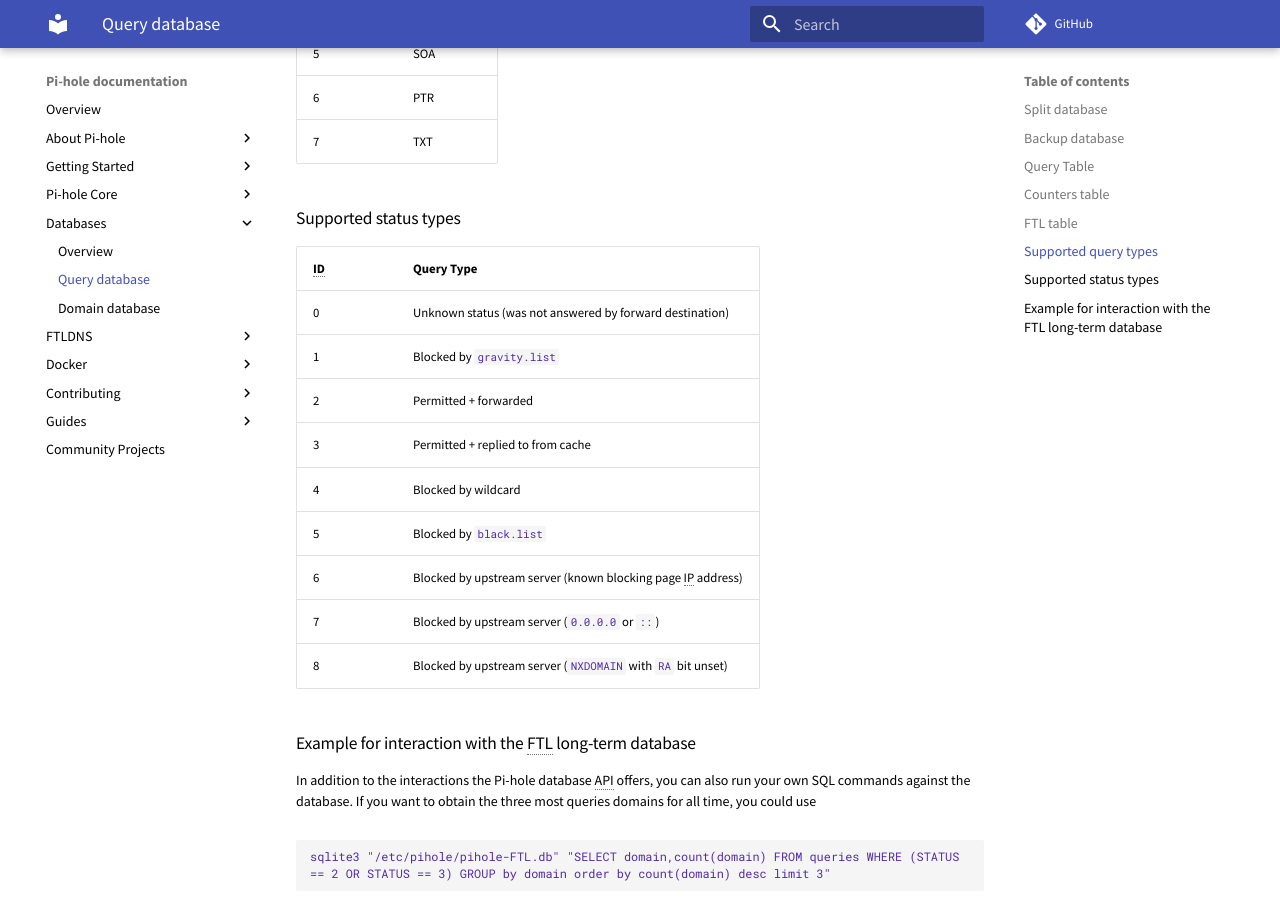
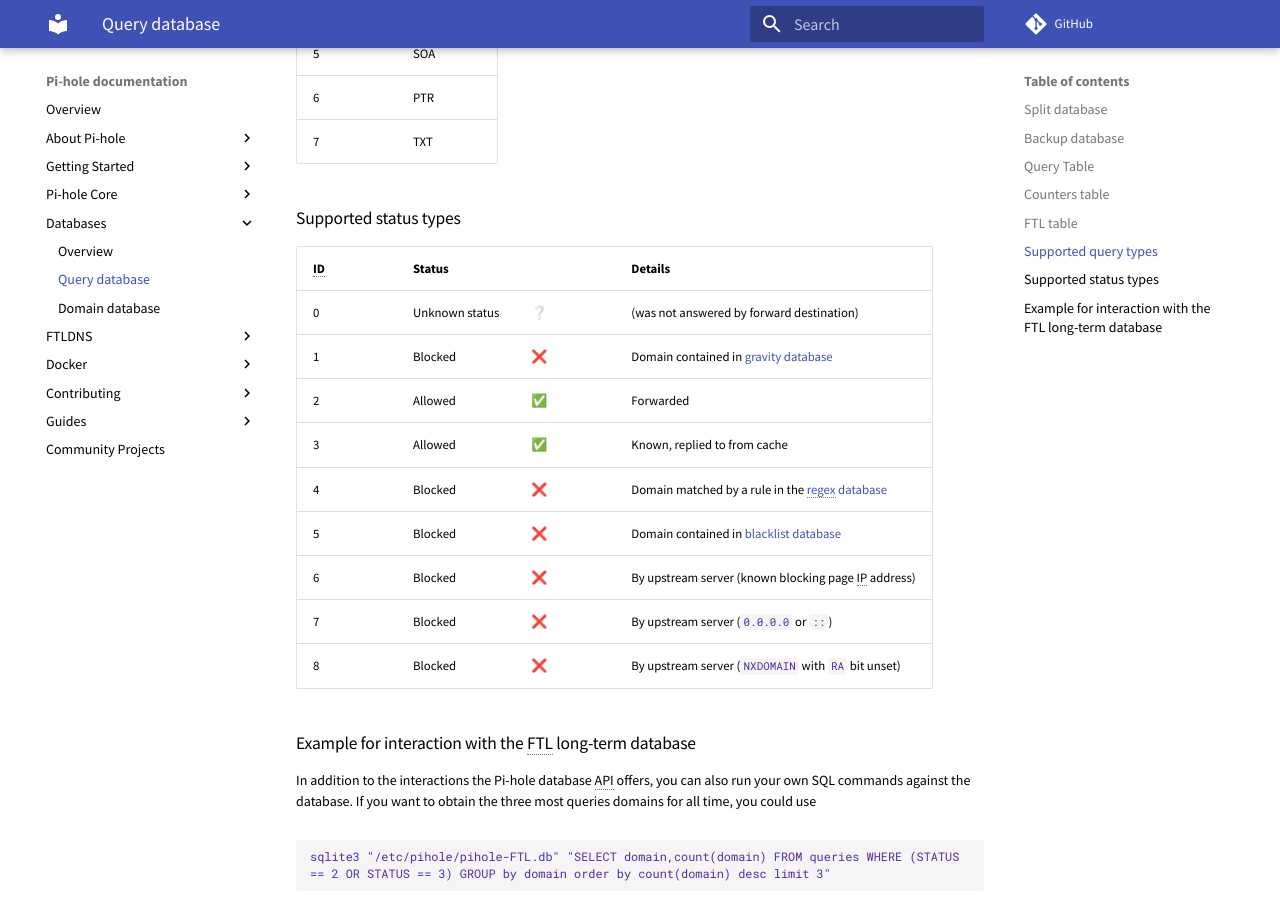
Before and after one commit to pi-hole/docs, an MkDocs documentation site: the page built from docs/database/ftl.md, in a window 1280 px wide and 900 px high, scrolled down 2775 px. Built offline with MkDocs 1.6.1 and Material for MkDocs 9.7.7, drawn with Linux system fonts in a browser that asks for light colours; comment, search, counter and statistics services are not loaded.

Commit message:
Update supported status types table
Signed-off-by: DL6ER <dl6er@dl6er.de>

```diff
--- a/docs/database/ftl.md
+++ b/docs/database/ftl.md
@@ -93,17 +93,17 @@
 <!-- Query | A | AAAA | ANY | SRV | SOA | PTR | TXT -->
 
 ### Supported status types
-ID | Query Type
---- | ---
-0 | Unknown status (was not answered by forward destination)
-1 | Blocked by `gravity.list`
-2 | Permitted + forwarded
-3 | Permitted + replied to from cache
-4 | Blocked by wildcard
-5 | Blocked by `black.list`
-6 | Blocked by upstream server (known blocking page IP address)
-7 | Blocked by upstream server (`0.0.0.0` or `::`)
-8 | Blocked by upstream server (`NXDOMAIN` with `RA` bit unset)
+ID | Status | | Details
+--- | --- | --- | ---
+0 | Unknown status | &#x2754; | (was not answered by forward destination)
+1 | Blocked | &#x274C; | Domain contained in [gravity database](gravity.md#gravity)
+2 | Allowed | &#x2705; | Forwarded
+3 | Allowed | &#x2705; | Known, replied to from cache
+4 | Blocked | &#x274C; | Domain matched by a rule in the [regex database](gravity.md#regex)
+5 | Blocked | &#x274C; | Domain contained in [blacklist database](gravity.md#blacklist)
+6 | Blocked | &#x274C; | By upstream server (known blocking page IP address)
+7 | Blocked | &#x274C; | By upstream server (`0.0.0.0` or `::`)
+8 | Blocked | &#x274C; | By upstream server (`NXDOMAIN` with `RA` bit unset)
 
 ### Example for interaction with the FTL long-term database
 In addition to the interactions the Pi-hole database API offers, you can also run your own SQL commands against the database. If you want to obtain the three most queries domains for all time, you could use
```
